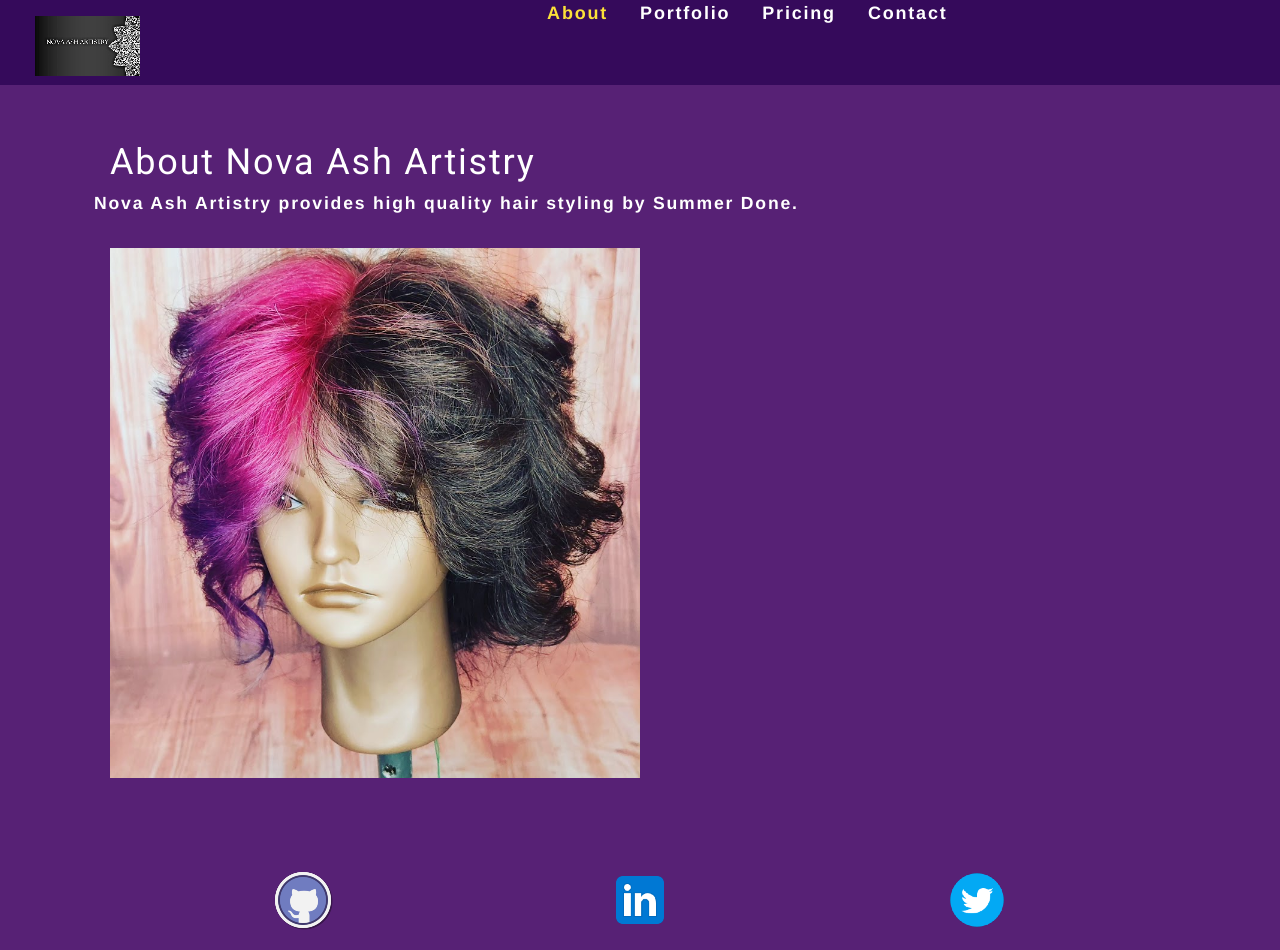
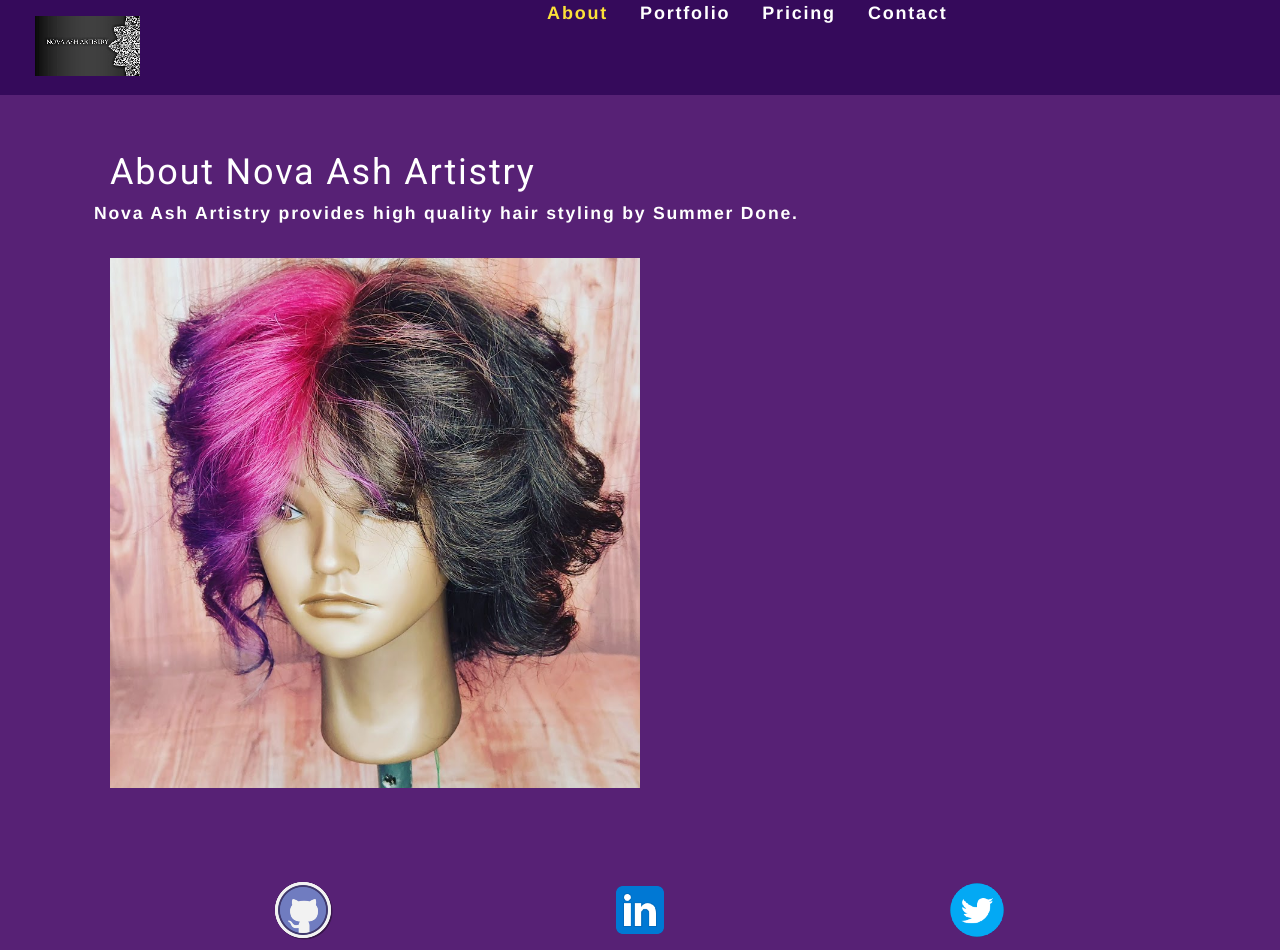
Before and after one commit to bdoneq7/novaashartistry, a React (Create React App) app: page / in a window 1280 px wide. Built offline with nearby package versions, Linux system fonts and the light colour scheme.

Commit message:
updated header styles

```diff
--- a/src/index.css
+++ b/src/index.css
@@ -21,7 +21,7 @@ a:link, a:visited {
 /* Header Styles */
 header {
   padding: 0px 35px;
-  height: 85px;
+  height: 95px;
   background-color: var(--darkestpurple-color);
   display: flex;
   justify-content: space-between;
@@ -61,6 +61,7 @@ header a {
 
 .linksdiv {
   width: 59%;
+  align-items: vertical;
 }
 
 
```
